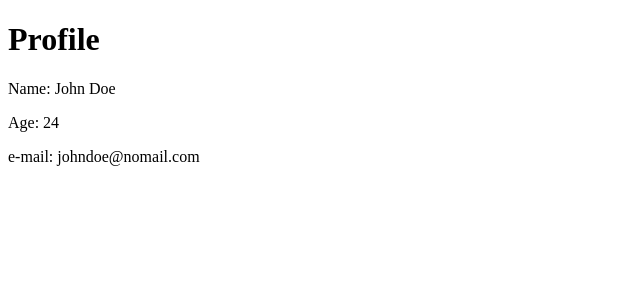
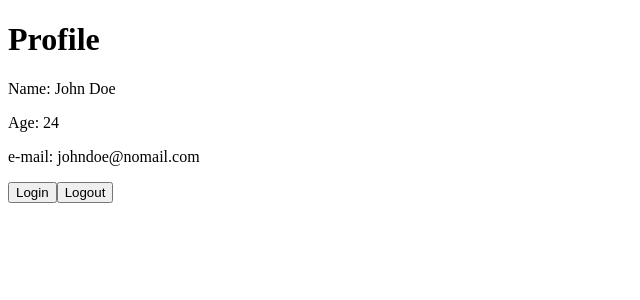
Before and after one commit to divyanshchahar/frontend_playground, a React (Create React App) app: page / in a window 1280 px wide. Shown: the top 300 px of the page, without its empty margins (0-640 px from the left). Built offline with nearby package versions, Linux system fonts and the light colour scheme.

Commit message:
integrated new functionality

```diff
--- a/src/App.js
+++ b/src/App.js
@@ -1,9 +1,11 @@
 import Profile from "./components/Profile";
+import ActionButtons from "./components/ActionButtons";
 
 function App() {
   return (
     <div>
       <Profile />
+      <ActionButtons />
     </div>
   );
 }
```
